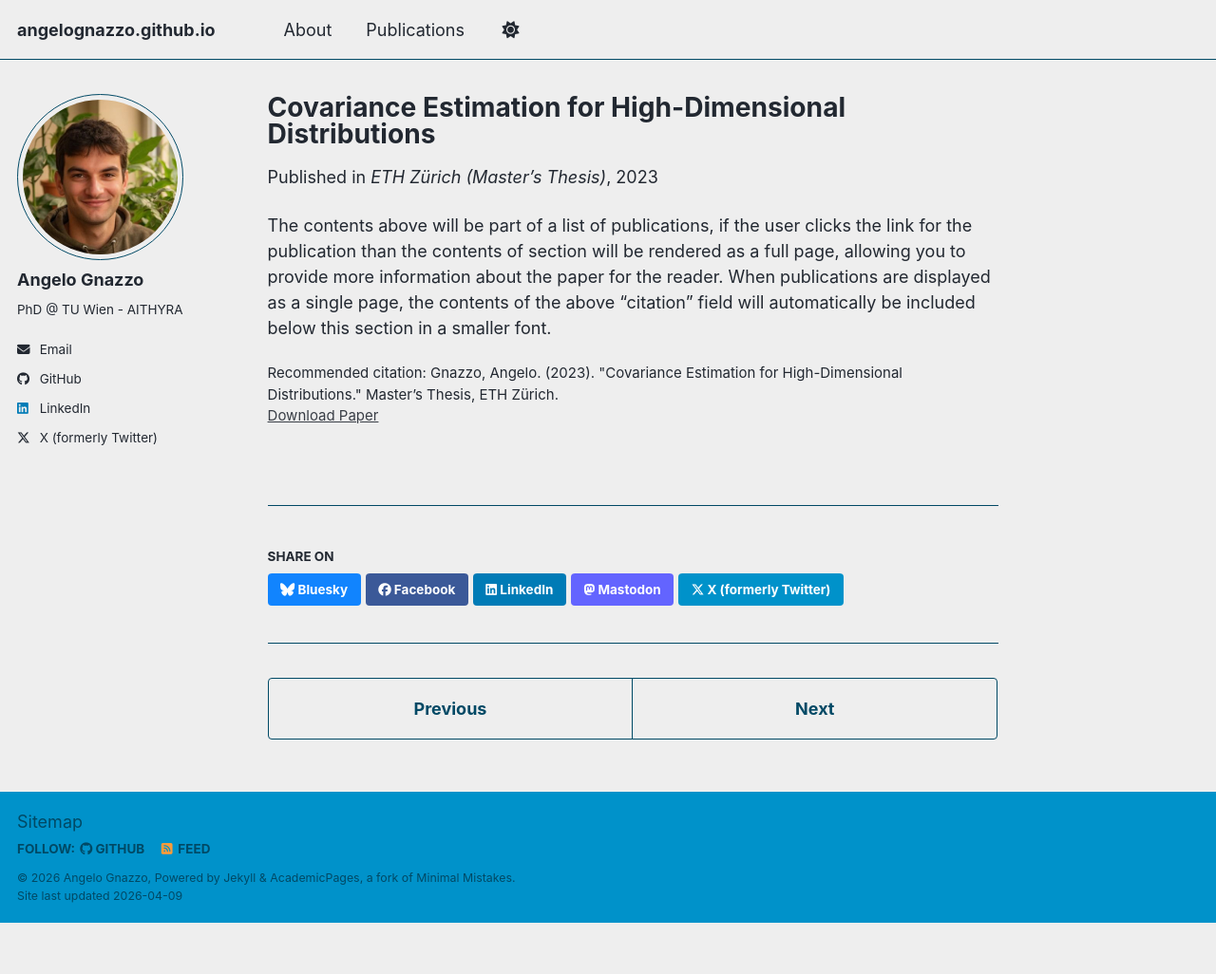
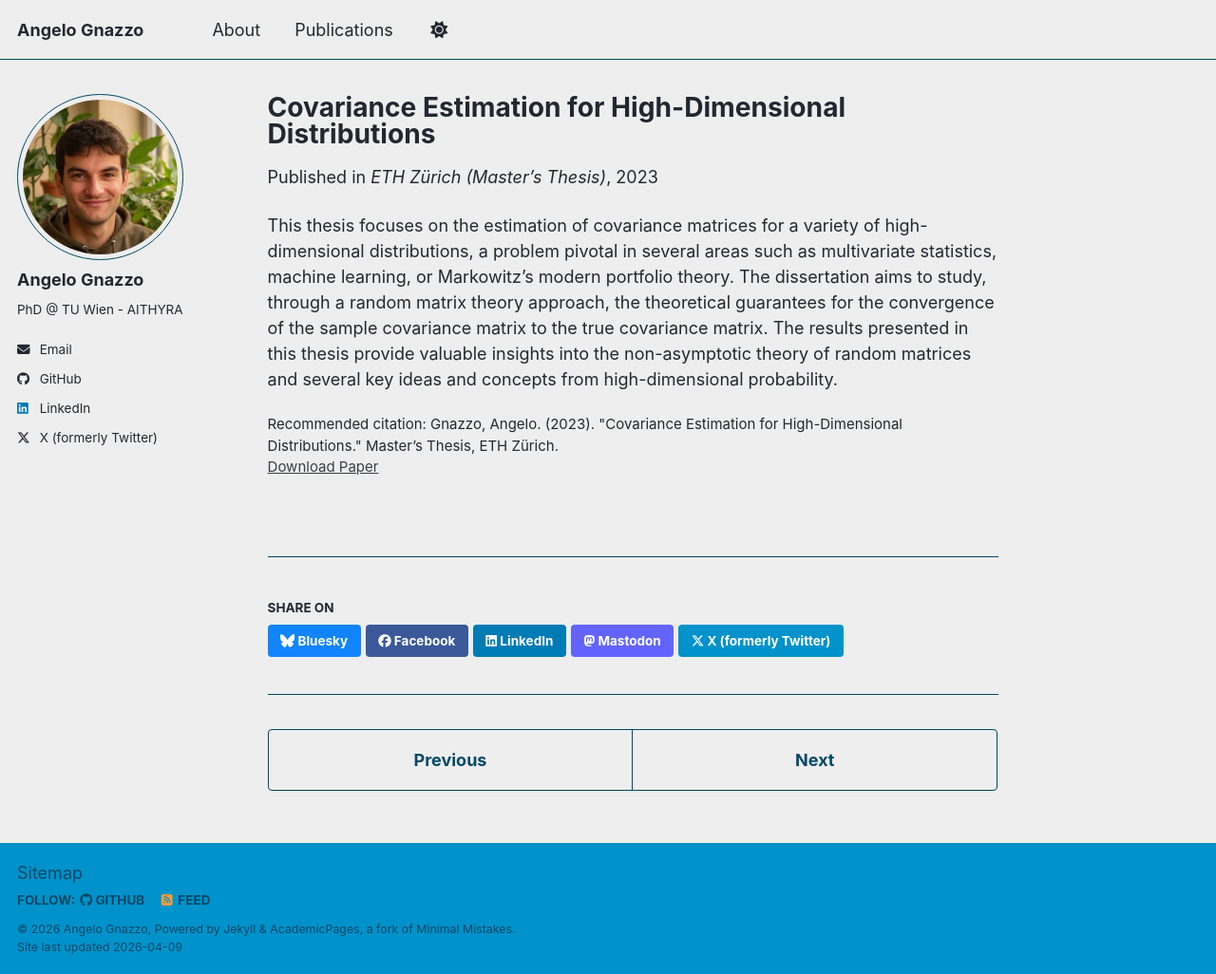
Before and after one commit to angelognazzo/angelognazzo.github.io, a Jekyll site: the page built from _publications/2023-07-25-covariance_estimation_high_dimensions_angelo_gnazzo_master_thesis.md, in a window 1280 px wide and 1026 px high. Shown: the whole window at 95% size. Built offline with Jekyll 4.4.1, drawn with Linux system fonts in a browser that asks for light colours; a script bundle is joined from its source files by our own code; library files that are not in the unit come from our copies.

Commit message:
updated descriptions

```diff
--- a/_config.yml
+++ b/_config.yml
@@ -9,7 +9,7 @@
 # Basic Site Settings
 locale                   : "en-US"
 site_theme               : "air" # The available themes options are "default", "air", "sunrise", "mint", "dirt" and "contrast"
-title                    : "angelognazzo.github.io"
+title                    : "Angelo Gnazzo"
 title_separator          : "-"
 name                     : &name "Angelo Gnazzo"
 description              : &description "PhD Student @ TU Wien and AITHYRA"   # Update this with a general description of your site, this is the default if not overridden by a page
--- a/_publications/2023-07-25-covariance_estimation_high_dimensions_angelo_gnazzo_master_thesis.md
+++ b/_publications/2023-07-25-covariance_estimation_high_dimensions_angelo_gnazzo_master_thesis.md
@@ -9,4 +9,4 @@ excerpt: 'This thesis focuses on the estimation of covariance matrices for a var
 paperurl: 'https://angelognazzo.github.io/files/ETH_Zürich_Angelo_Gnazzo_Thesis_Covariance_Estimation.pdf'
 citation: 'Gnazzo, Angelo. (2023). "Covariance Estimation for High-Dimensional Distributions." Master’s Thesis, ETH Zürich.'
 ---
-The contents above will be part of a list of publications, if the user clicks the link for the publication than the contents of section will be rendered as a full page, allowing you to provide more information about the paper for the reader. When publications are displayed as a single page, the contents of the above "citation" field will automatically be included below this section in a smaller font.
+This thesis focuses on the estimation of covariance matrices for a variety of high-dimensional distributions, a problem pivotal in several areas such as multivariate statistics, machine learning, or Markowitz’s modern portfolio theory. The dissertation aims to study, through a random matrix theory approach, the theoretical guarantees for the convergence of the sample covariance matrix to the true covariance matrix. The results presented in this thesis provide valuable insights into the non-asymptotic theory of random matrices and several key ideas and concepts from high-dimensional probability.
```
Also changed, not shown: _publications/2022-06-generalization_error_bounds_angelo_gnazzo_semester_paper.md (+1 -1 lines).
